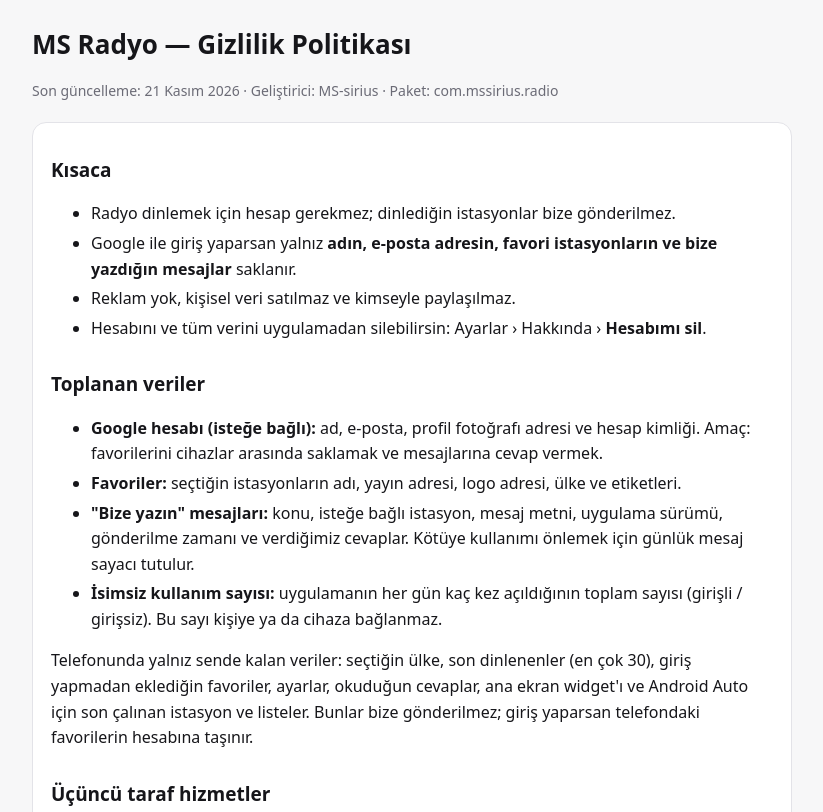
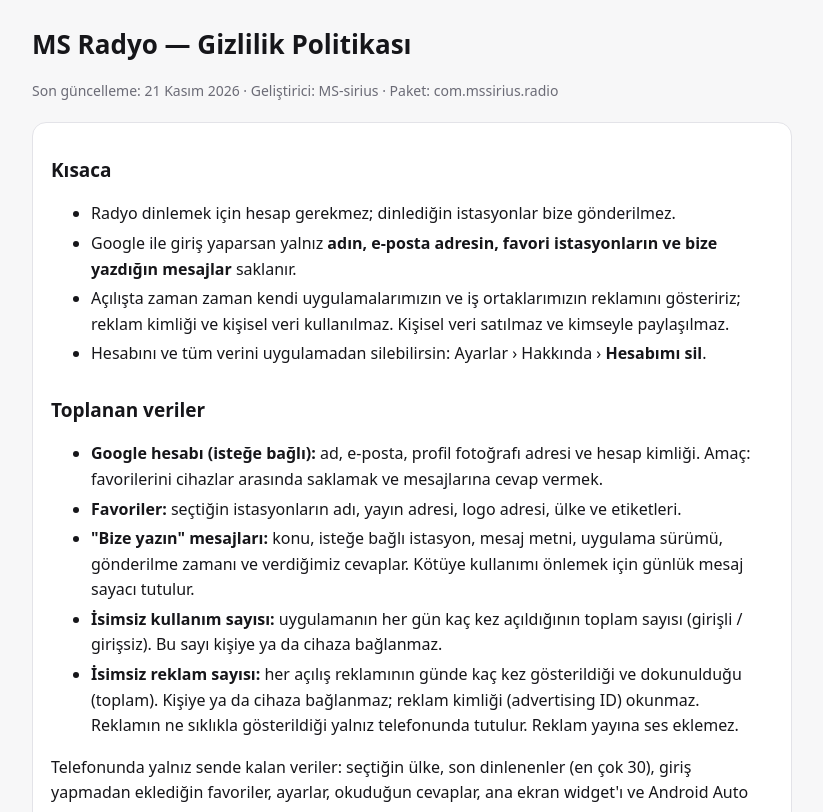
Before and after one commit to MS-sirius/msradio-gizlilik, a plain HTML site: page index.html in a window 1280 px wide. Shown: the top 812 px of the page, without its empty margins (228-1051 px from the left). Drawn offline with Linux system fonts and the light colour scheme.

Commit message:
Reklam: açılış reklamı ve isimsiz gösterim/dokunma sayısı bildirildi
Co-Authored-By: Claude Opus 5.5 <noreply@anthropic.com>

```diff
--- a/index.html
+++ b/index.html
@@ -25,7 +25,7 @@
 <ul>
   <li>Radyo dinlemek için hesap gerekmez; dinlediğin istasyonlar bize gönderilmez.</li>
   <li>Google ile giriş yaparsan yalnız <b>adın, e-posta adresin, favori istasyonların ve bize yazdığın mesajlar</b> saklanır.</li>
-  <li>Reklam yok, kişisel veri satılmaz ve kimseyle paylaşılmaz.</li>
+  <li>Açılışta zaman zaman kendi uygulamalarımızın ve iş ortaklarımızın reklamını gösteririz; reklam kimliği ve kişisel veri kullanılmaz. Kişisel veri satılmaz ve kimseyle paylaşılmaz.</li>
   <li>Hesabını ve tüm verini uygulamadan silebilirsin: Ayarlar › Hakkında › <b>Hesabımı sil</b>.</li>
 </ul>
 
@@ -35,6 +35,7 @@
   <li><b>Favoriler:</b> seçtiğin istasyonların adı, yayın adresi, logo adresi, ülke ve etiketleri.</li>
   <li><b>"Bize yazın" mesajları:</b> konu, isteğe bağlı istasyon, mesaj metni, uygulama sürümü, gönderilme zamanı ve verdiğimiz cevaplar. Kötüye kullanımı önlemek için günlük mesaj sayacı tutulur.</li>
   <li><b>İsimsiz kullanım sayısı:</b> uygulamanın her gün kaç kez açıldığının toplam sayısı (girişli / girişsiz). Bu sayı kişiye ya da cihaza bağlanmaz.</li>
+  <li><b>İsimsiz reklam sayısı:</b> her açılış reklamının günde kaç kez gösterildiği ve dokunulduğu (toplam). Kişiye ya da cihaza bağlanmaz; reklam kimliği (advertising ID) okunmaz. Reklamın ne sıklıkla gösterildiği yalnız telefonunda tutulur. Reklam yayına ses eklemez.</li>
 </ul>
 <p>Telefonunda yalnız sende kalan veriler: seçtiğin ülke, son dinlenenler (en çok 30), giriş yapmadan eklediğin favoriler, ayarlar, okuduğun cevaplar, ana ekran widget'ı ve Android Auto için son çalınan istasyon ve listeler. Bunlar bize gönderilmez; giriş yaparsan telefondaki favorilerin hesabına taşınır.</p>
 
@@ -70,7 +71,7 @@
   <li>If you sign in with Google, only your <b>name, email, favorite stations and the messages you send us</b> are stored (Google's cloud services, EU servers).</li>
   <li>An anonymous daily count of app opens is kept; it is not linked to a person or device.</li>
   <li>Station data comes from Radio Browser; when you play a station, its id is reported to Radio Browser's click counter. Streams play directly from the station's server.</li>
-  <li>No ads, no selling or sharing of personal data.</li>
+  <li>At launch we sometimes show an ad for our own apps or partners. No advertising ID or personal data is used; only anonymous daily view/tap totals per ad are kept, and how often you saw an ad stays on your phone. Ads never add sound to a stream. We do not sell or share personal data.</li>
   <li>Delete your account and all data in the app: Settings › About › <b>Delete my account</b> (at the bottom of Settings, shown while signed in). Without the app, email <a href="mailto:msradyoapp@gmail.com?subject=MS%20Radyo%20account%20deletion">msradyoapp@gmail.com</a> from your Google account's address; we delete your user record, favorites and messages within 30 days. Favorites can also be removed one by one without deleting the account.</li>
   <li>Favorites added without signing in, recent stations, settings and the last station shown in the home-screen widget / Android Auto stay on your phone only.</li>
   <li>Contact: Settings › Support › Contact us, or <a href="mailto:msradyoapp@gmail.com">msradyoapp@gmail.com</a>.</li>
```
